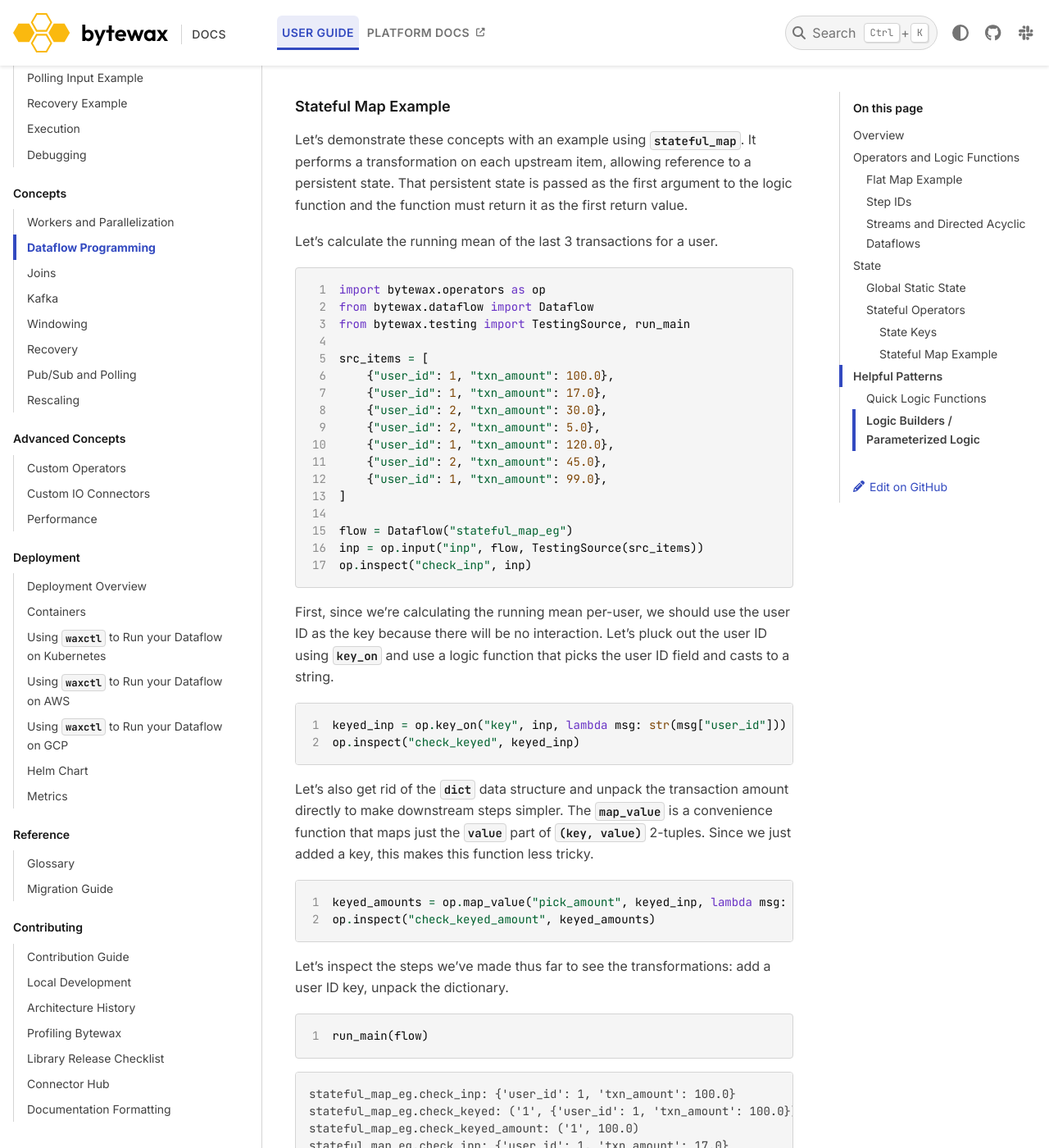
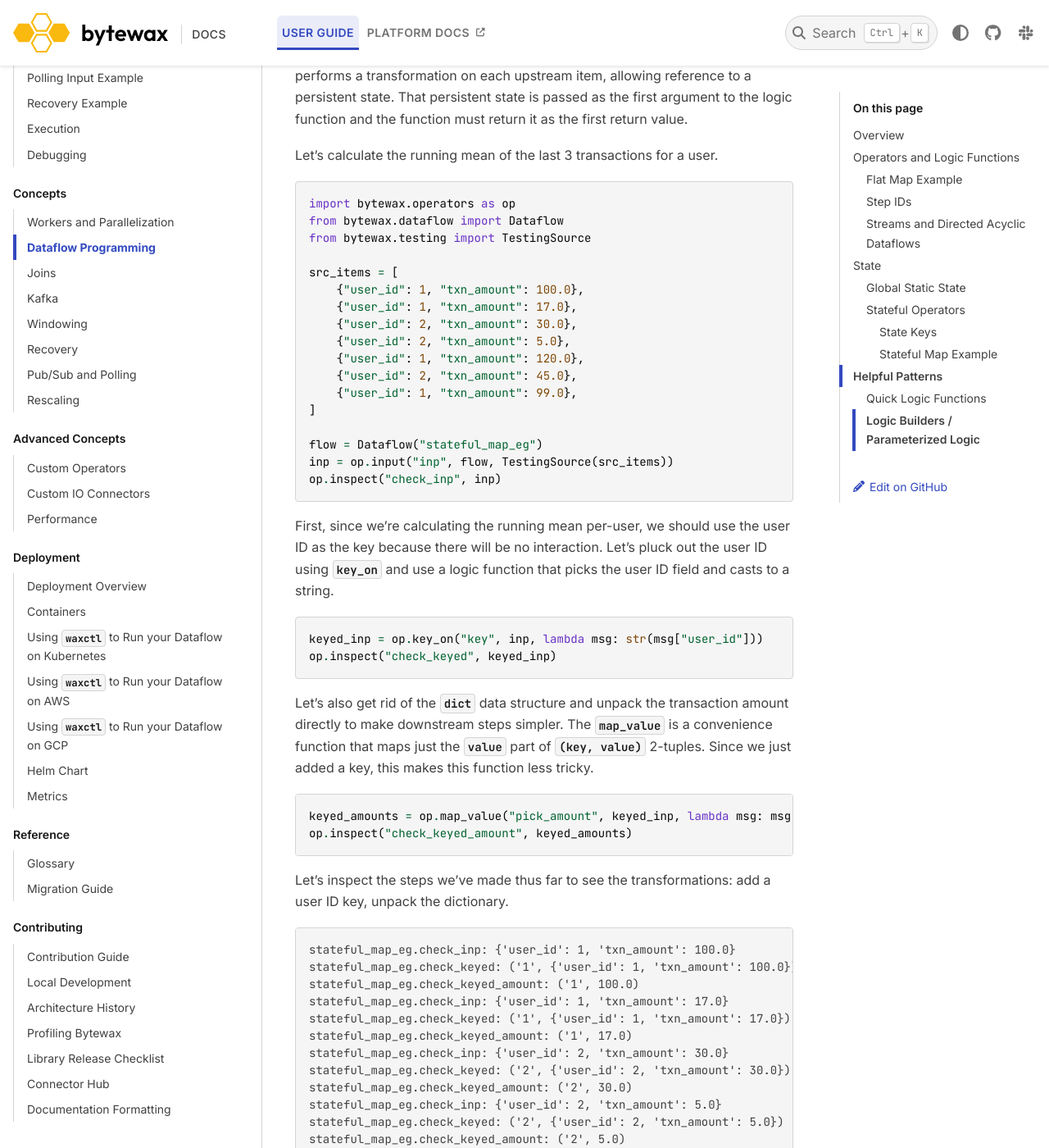
Before and after one commit to bytewax/bytewax, a Sphinx documentation site: the page built from docs/guide/concepts/dataflow-programming.md, in a window 1280 px wide and 1400 px high, scrolled down 8472 px. Shown: the whole window at 82% size. Built offline with Sphinx 7.4.7 and the PyData theme 0.15.4, drawn with Linux system fonts in a browser that asks for light colours; pages that are not in the unit, such as notebooks, are missing from menus; some of the changed text lies outside the part shown.

Commit message:
Fixes doctests in dataflow programming

````diff
--- a/docs/guide/concepts/dataflow-programming.md
+++ b/docs/guide/concepts/dataflow-programming.md
@@ -46,10 +46,10 @@
 items to individually emit into the downstream. Here's a quick example
 that splits a stream of sentences into a stream of individual words.
 
-```python
+```{testcode}
 import bytewax.operators as op
 from bytewax.dataflow import Dataflow
-from bytewax.testing import TestingSource, run_main
+from bytewax.testing import TestingSource
 
 flow = Dataflow("flat_map_eg")
 inp = op.input("inp", flow, TestingSource(["hello world", "how are you"]))
@@ -62,6 +62,13 @@
 
 split = op.flat_map("split", inp, split_sentence)
 op.inspect("check_split", split)
+```
+
+```{testcode}
+:hide:
+
+from bytewax.testing import run_main
+
 run_main(flow)
 ```
 
@@ -81,7 +88,7 @@
 There's nothing special about a logic function. It is a normal Python
 function and you can call it directly to test or debug its behavior.
 
-```python
+```{testcode}
 print(split_sentence("so many words here"))
 ```
 
@@ -126,9 +133,9 @@
 multipled by ten. {py:obj}`~bytewax.operators.merge` is an operator
 that does the reverse, and combines together multiple streams.
 
-```python
+```{testcode}
 from bytewax.dataflow import Dataflow
-from bytewax.testing import TestingSource, run_main
+from bytewax.testing import TestingSource
 import bytewax.operators as op
 from bytewax.connectors.stdio import StdOutSink
 
@@ -141,11 +148,16 @@
 op.inspect("check_tens", tens)
 all = op.merge("merge", doubles, tens)
 op.inspect("check_merge", all)
-run_main(flow)
 ```
 
 We added a ton of {py:obj}`~bytewax.operators.inspect` steps so we can
 see the items flowing through every point in this dataflow.
+
+```{testcode}
+:hide:
+
+run_main(flow)
+```
 
 ```{testoutput}
 copied_math.check_nums: 1
@@ -169,9 +181,9 @@
 down one of two streams (instead of copying all of them), you can use
 the {py:obj}`~bytewax.operators.branch` operator.
 
-```python
+```{testcode}
 from bytewax.dataflow import Dataflow
-from bytewax.testing import TestingSource, run_main
+from bytewax.testing import TestingSource
 import bytewax.operators as op
 from bytewax.connectors.stdio import StdOutSink
 
@@ -187,6 +199,11 @@
 op.inspect("check_halves", halves)
 all = op.merge("merge", halves, odds)
 op.inspect("check_merge", all)
+```
+
+```{testcode}
+:hide:
+
 run_main(flow)
 ```
 
@@ -246,10 +263,10 @@
 In this example, we turn the `"avatar_icon_code"` into an URL using a
 static lookup table.
 
-```python
+```{testcode}
 import bytewax.operators as op
 from bytewax.dataflow import Dataflow
-from bytewax.testing import TestingSource, run_main
+from bytewax.testing import TestingSource
 
 ICON_TO_URL = {
     "dog_ico": "http://domain.invalid/static/dog_v1.png",
@@ -280,6 +297,11 @@
 
 with_urls = op.map("with_url", inp, icon_code_to_url)
 op.inspect("check_with_url", with_urls)
+```
+
+```{testcode}
+:hide:
+
 run_main(flow)
 ```
 
@@ -297,10 +319,10 @@
 that you are assuming the external data is static and you will not be
 emitting updates if it changes after the call.
 
-```python
+```{testcode}
 import bytewax.operators as op
 from bytewax.dataflow import Dataflow
-from bytewax.testing import TestingSource, run_main
+from bytewax.testing import TestingSource
 
 
 def query_icon_url_service(code):
@@ -337,6 +359,11 @@
 
 with_urls = op.map("with_url", inp, icon_code_to_url)
 op.inspect("check_with_url", with_urls)
+```
+
+```{testcode}
+:hide:
+
 run_main(flow)
 ```
 
@@ -411,10 +438,10 @@
 Let's calculate the running mean of the last 3 transactions for a
 user.
 
-```python
+```{testcode}
 import bytewax.operators as op
 from bytewax.dataflow import Dataflow
-from bytewax.testing import TestingSource, run_main
+from bytewax.testing import TestingSource
 
 src_items = [
     {"user_id": 1, "txn_amount": 100.0},
@@ -437,7 +464,7 @@
 use a logic function that picks the user ID field and casts to a
 string.
 
-```python
+```{testcode}
 keyed_inp = op.key_on("key", inp, lambda msg: str(msg["user_id"]))
 op.inspect("check_keyed", keyed_inp)
 ```
@@ -448,7 +475,7 @@
 maps just the `value` part of `(key, value)` 2-tuples. Since we just
 added a key, this makes this function less tricky.
 
-```python
+```{testcode}
 keyed_amounts = op.map_value("pick_amount", keyed_inp, lambda msg: msg["txn_amount"])
 op.inspect("check_keyed_amount", keyed_amounts)
 ```
@@ -456,7 +483,9 @@
 Let's inspect the steps we've made thus far to see the
 transformations: add a user ID key, unpack the dictionary.
 
-```python
+```{testcode}
+:hide:
+
 run_main(flow)
 ```
 
@@ -488,7 +517,7 @@
 the values, let's actually write out the running mean calculating
 operator using {py:obj}`~bytewax.operators.stateful_map`.
 
-```python
+```{testcode}
 flow = Dataflow("stateful_map_eg")
 inp = op.input("inp", flow, TestingSource(src_items))
 keyed_inp = op.key_on("key", inp, lambda msg: str(msg["user_id"]))
@@ -509,7 +538,6 @@
 
 running_means = op.stateful_map("running_mean", keyed_amounts, calc_running_mean)
 op.inspect("check_running_mean", running_means)
-run_main(flow)
 ```
 
 {py:obj}`~bytewax.operators.stateful_map` takes two logic functions:
@@ -523,6 +551,12 @@
   `(updated_state, emit_value)`. In our case, we want to add the new
   item to the running list, remove any old items if it's too long,
   then calculate the running mean.
+
+```{testcode}
+:hide:
+
+run_main(flow)
+```
 
 ```{testoutput}
 stateful_map_eg.check_running_mean: ('1', 100.0)
@@ -539,7 +573,7 @@
 the state. Instead of just emitting the running mean, print out the
 state changes as they're happening.
 
-```python
+```{testcode}
 flow = Dataflow("stateful_map_eg")
 inp = op.input("inp", flow, TestingSource(src_items))
 keyed_inp = op.key_on("key", inp, lambda msg: str(msg["user_id"]))
@@ -567,6 +601,11 @@
 
 running_means = op.stateful_map("running_mean", keyed_amounts, calc_running_mean)
 op.inspect("check_running_mean", running_means)
+```
+
+```{testcode}
+:hide:
+
 run_main(flow)
 ```
 
@@ -654,10 +693,10 @@
 
 Using a defined function:
 
-```python
+```{testcode}
 import bytewax.operators as op
 from bytewax.dataflow import Dataflow
-from bytewax.testing import TestingSource, run_main
+from bytewax.testing import TestingSource
 
 flow = Dataflow("use_def")
 s = op.input("inp", flow, TestingSource(["hello world"]))
@@ -669,6 +708,11 @@
 
 s = op.flat_map("split", s, split_sentence)
 op.inspect("out", s)
+```
+
+```{testcode}
+:hide:
+
 run_main(flow)
 ```
 
@@ -679,11 +723,16 @@
 
 Or a lambda:
 
-```python
+```{testcode}
 flow = Dataflow("use_lambda")
 s = op.input("inp", flow, TestingSource(["hello world"]))
 s = op.flat_map("split", s, lambda s: s.split())
 op.inspect("out", s)
+```
+
+```{testcode}
+:hide:
+
 run_main(flow)
 ```
 
@@ -694,11 +743,16 @@
 
 Or an unbound method:
 
-```python
+```{testcode}
 flow = Dataflow("use_method")
 s = op.input("inp", flow, TestingSource(["hello world"]))
 s = op.flat_map("split", s, str.split)
 _ = op.inspect("out", s)
+```
+
+```{testcode}
+:hide:
+
 run_main(flow)
 ```
 
@@ -722,10 +776,10 @@
 Let's demonstrate these two techniques. Let's say we want extract a
 specific field from a nested structure in a stream of messages.
 
-```python
+```{testcode}
 import bytewax.operators as op
 from bytewax.dataflow import Dataflow
-from bytewax.testing import TestingSource, run_main
+from bytewax.testing import TestingSource
 
 flow = Dataflow("param_eg")
 inp = op.input(
@@ -761,6 +815,11 @@
     "pick_admin", inp, lambda msg: (msg["user_id"], msg["settings"]["admin"])
 )
 _ = op.inspect("check_admin", admins)
+```
+
+```{testcode}
+:hide:
+
 run_main(flow)
 ```
 
@@ -784,10 +843,10 @@
 functions into a builder function. The following dataflow is
 equivalent.
 
-```python
+```{testcode}
 import bytewax.operators as op
 from bytewax.dataflow import Dataflow
-from bytewax.testing import TestingSource, run_main
+from bytewax.testing import TestingSource
 
 flow = Dataflow("param_eg")
 inp = op.input(
@@ -826,6 +885,11 @@
 op.inspect("check_autosave", autosaves)
 admins = op.map("pick_admin", inp, key_pick_setting("admin"))
 op.inspect("check_admin", admins)
+```
+
+```{testcode}
+:hide:
+
 run_main(flow)
 ```
 
@@ -853,7 +917,7 @@
 still call to fill in the rest of the arguments. The following
 dataflow is equivalent.
 
-```python
+```{testcode}
 import functools
 
 import bytewax.operators as op
@@ -898,6 +962,11 @@
 op.inspect("check_autosave", autosaves)
 admins = op.map("pick_admin", inp, functools.partial(key_pick_setting, "admin"))
 op.inspect("check_admin", admins)
+```
+
+```{testcode}
+:hide:
+
 run_main(flow)
 ```
 
````
